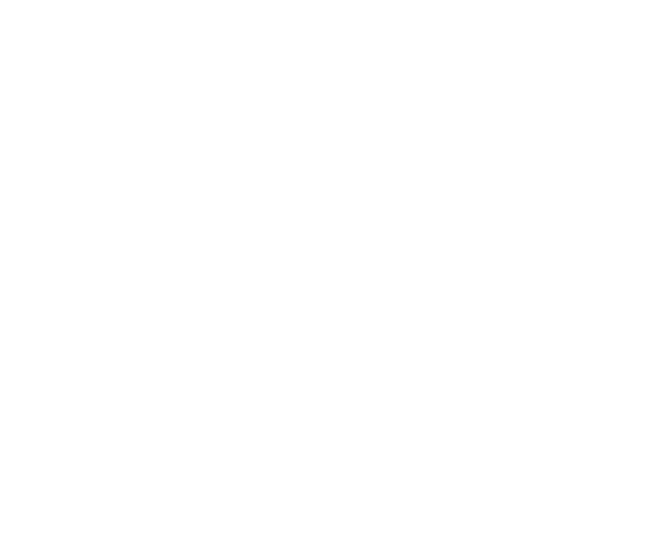
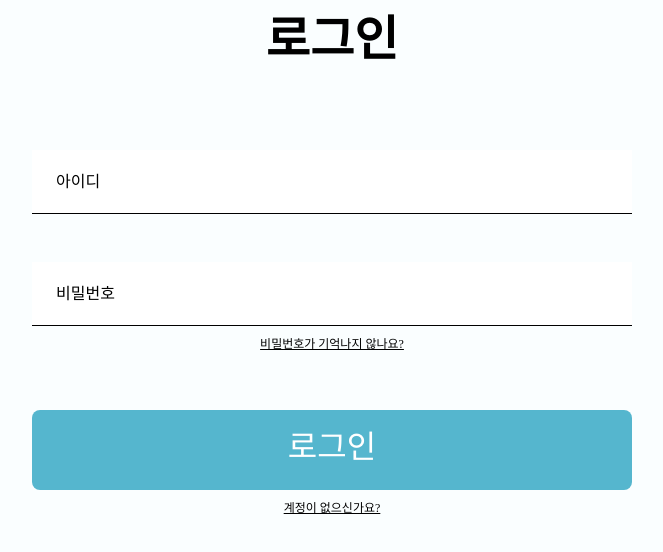
Before and after one commit to SHAVIZU/SHAVIZU-Client, a React (Create React App) app: page /login in a window 1280 px wide. Before the commit this address had no page. Shown: the top 552 px of the page, without its empty margins (308-971 px from the left). Built offline with nearby package versions, Linux system fonts and the light colour scheme.

Commit message:
⚡️ :: LoginPage publishing

```diff
--- /dev/null
+++ b/src/components/login/Login.tsx
@@ -0,0 +1,17 @@
+import React, { FC } from "react";
+import * as S from "./styles";
+
+const Login: FC = (): JSX.Element => {
+  return (
+    <S.Container>
+      <S.Title>로그인</S.Title>
+      <S.Input placeholder="아이디" />
+      <S.Input placeholder="비밀번호" type="password" />
+      <S.LoginProblem>비밀번호가 기억나지 않나요?</S.LoginProblem>
+      <S.Submit>로그인</S.Submit>
+      <S.LoginProblem>계정이 없으신가요?</S.LoginProblem>
+    </S.Container>
+  );
+};
+
+export default Login;
--- /dev/null
+++ b/src/components/login/styles.ts
@@ -0,0 +1,48 @@
+import styled from '@emotion/styled'
+import { BackgroundColor } from '../../style/color'
+export const Container = styled.div`
+    width: 100vw;
+    height: 100vh;
+    background-color: ${BackgroundColor};
+    display: flex;
+    flex-direction: column;
+    align-items: center;
+`
+export const Title = styled.h1`
+    font-weight: 700;
+    font-size: 48px;
+    margin-bottom: 32px;
+`;
+export const Input = styled.input`
+    width: 600px;
+    height: 64px;
+    background-color: white;
+    border:none;
+    border-bottom: 1px solid black;
+    outline: none;
+    margin-top: 48px;
+    box-sizing:border-box;
+    padding-left: 24px;
+    font-size: 18px;
+    ::placeholder{
+        font-size: 16px;
+        color: black;
+    }
+`
+export const LoginProblem = styled.span`
+    font-size: 12px;
+    text-decoration: underline;
+    margin-top: 8px;
+`;
+export const Submit = styled.div`
+    width: 600px;
+    height: 80px;
+    background-color: #55B6CE;
+    border-radius: 8px;
+    color: white;
+    font-size: 32px;
+    font-weight: 500;
+    text-align:center;
+    line-height: 75px;
+    margin-top: 58px;
+`;
--- a/src/components/signup/Signup.tsx
+++ /dev/null
@@ -1,8 +0,0 @@
-import React, { FC } from "react";
-import * as S from "./styles";
-
-const Signup: FC = (): JSX.Element => {
-  return <S.Container></S.Container>;
-};
-
-export default Signup;
--- a/src/components/signup/styles.ts
+++ /dev/null
@@ -1,7 +0,0 @@
-import styled from '@emotion/styled'
-import { BackgroundColor } from '../../style/color'
-export const Container = styled.div`
-    width: 100%;
-    height: 900px;
-    background-color: ${BackgroundColor};
-`
--- a/src/pages/index.ts
+++ b/src/pages/index.ts
@@ -1 +1 @@
-export {default as SignupPage} from './signup/SignupPage'
+export {default as LoginPage} from './login/LoginPage'
--- /dev/null
+++ b/src/pages/login/LoginPage.tsx
@@ -0,0 +1,11 @@
+import React, { FC } from "react";
+import Login from "../../components/login/Login";
+const LoginPage: FC = (): JSX.Element => {
+  return (
+    <>
+      <Login />
+    </>
+  );
+};
+
+export default LoginPage;
--- a/src/pages/signup/SignupPage.tsx
+++ /dev/null
@@ -1,11 +0,0 @@
-import React, { FC } from "react";
-import Signup from "../../components/signup/Signup";
-const SignupPage: FC = (): JSX.Element => {
-  return (
-    <>
-      <Signup />
-    </>
-  );
-};
-
-export default SignupPage;
--- a/src/router/Router.tsx
+++ b/src/router/Router.tsx
@@ -1,11 +1,11 @@
 import { FC } from "react";
 import { Routes, Route, BrowserRouter } from "react-router-dom";
-import { SignupPage } from "../pages";
+import { LoginPage } from "../pages";
 const Router: FC = (): JSX.Element => {
   return (
     <BrowserRouter>
       <Routes>
-        <Route path="/signup" element={<SignupPage />} />
+        <Route path="/login" element={<LoginPage />} />
       </Routes>
     </BrowserRouter>
   );
```
